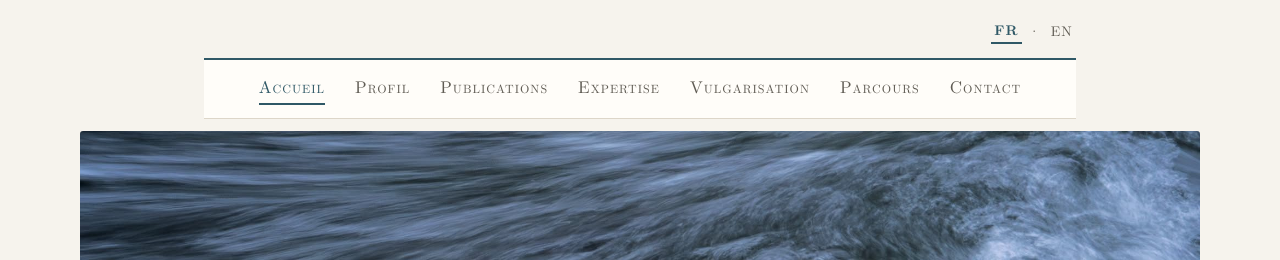
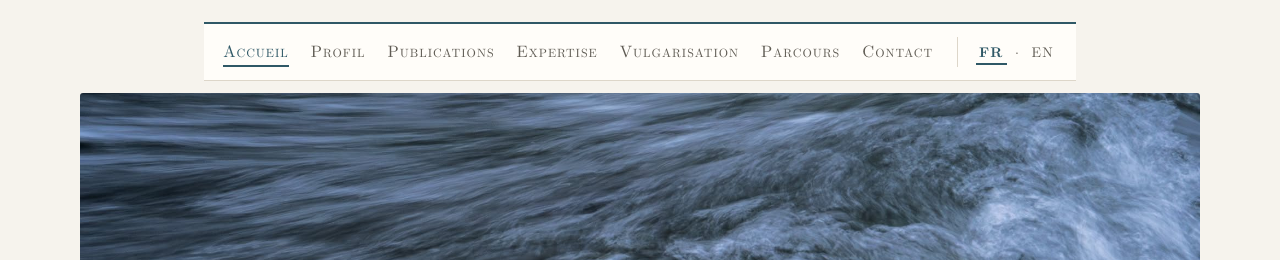
Before and after one commit to jonathancognard/jonathancognard.github.io, a plain HTML site: page index.html in a window 1280 px wide. Shown: the top 260 px of the page. Drawn offline with Linux system fonts and the light colour scheme.

Commit message:
Add files via upload

```diff
--- a/index.html
+++ b/index.html
@@ -14,7 +14,6 @@
 <body>
 <div class="wrap">
 
-  <div class="langsw"><a class="on" href="index.html">FR</a><span aria-hidden="true">·</span><a href="en-index.html" hreflang="en" lang="en">EN</a></div>
   <nav>
     <a href="index.html" class="on">Accueil</a>
     <a href="profil.html">Profil</a>
@@ -23,6 +22,7 @@
     <a href="vulgarisation.html">Vulgarisation</a>
     <a href="parcours.html">Parcours</a>
     <a href="contact.html">Contact</a>
+    <div class="langsw"><a class="on" href="index.html">FR</a><span aria-hidden="true">·</span><a href="en-index.html" hreflang="en" lang="en">EN</a></div>
   </nav>
   <!-- ================= EN-TÊTE ================= -->
   <div class="strip" role="img" aria-label="Eau en mouvement"></div>
--- a/style.css
+++ b/style.css
@@ -28,13 +28,13 @@ p { margin:0 0 14px; }
 .small { font-size:16px; color:var(--muted); }
 
 /* ===== Langue ===== */
-.langsw { display:flex; justify-content:flex-end; align-items:center; gap:7px; margin:16px 0 -8px; font-size:14px; letter-spacing:.08em; color:var(--muted); }
-.langsw a { text-decoration:none; color:var(--muted); padding:2px 3px; }
+.langsw { display:flex; align-items:center; gap:5px; margin-left:2px; padding-left:18px; border-left:1px solid var(--line); font-size:14px; font-variant:normal; letter-spacing:.08em; color:var(--muted); }
+.langsw a { text-decoration:none; color:var(--muted); padding:1px 3px; border-bottom:2px solid transparent; }
 .langsw a:hover { color:var(--accent); }
 .langsw a.on { color:var(--accent); font-weight:700; border-bottom:2px solid var(--accent); }
 
 /* ===== Menu ===== */
-nav { display:flex; justify-content:center; flex-wrap:wrap; gap:4px 30px; margin-top:22px; padding:13px 10px; font-size:17px; font-variant:small-caps; letter-spacing:.06em;
+nav { display:flex; justify-content:center; flex-wrap:wrap; gap:4px 22px; margin-top:22px; padding:13px 10px; font-size:16.5px; font-variant:small-caps; letter-spacing:.06em;
       background:var(--card); border-top:2px solid var(--accent); border-bottom:1px solid var(--line); }
 nav a { text-decoration:none; color:var(--muted); padding-bottom:2px; border-bottom:2px solid transparent; }
 nav a:hover { color:var(--accent); }
@@ -194,6 +194,7 @@ footer { margin-top:0; padding:16px 0 40px; text-align:center; font-size:15px; c
 @media (max-width:760px) {
   body { font-size:17.5px; }
   nav { gap:4px 16px; font-size:16px; padding:10px 8px; }
+  .langsw { border-left:0; padding-left:0; margin-left:0; }
   .strip { height:130px; }
   .head { grid-template-columns:1fr; gap:14px; padding-top:22px; }
   .avatar { width:104px; height:104px; }
```
Also changed, not shown: contact.html (+1 -1 lines), en-contact.html (+1 -1 lines), en-expertise.html (+1 -1 lines), en-index.html (+1 -1 lines), en-parcours.html (+1 -1 lines), en-profil.html (+1 -1 lines), en-publications.html (+1 -1 lines), en-vulgarisation.html (+1 -1 lines), expertise.html (+1 -1 lines), parcours.html (+1 -1 lines), profil.html (+1 -1 lines), publications.html (+1 -1 lines), vulgarisation.html (+1 -1 lines), 1 other file.
